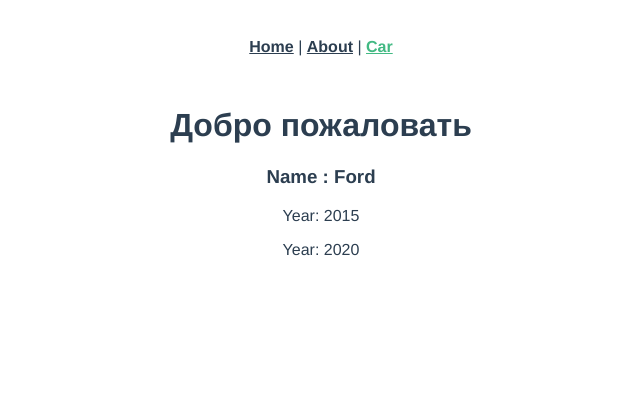
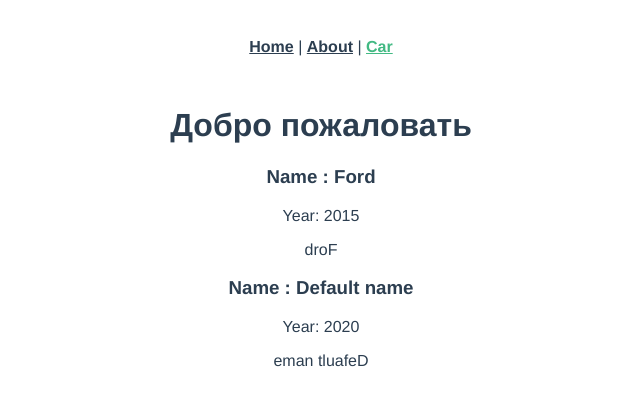
Before and after one commit to Gordondalos/vue-cli, a Vue app: page /#/car in a window 1280 px wide. Shown: the top 406 px of the page, without its empty margins (319-959 px from the left). Built offline with nearby package versions, Linux system fonts and the light colour scheme.

Commit message:
Валидация передаваемых свойств

```diff
--- a/src/App.vue
+++ b/src/App.vue
@@ -6,17 +6,13 @@
       <router-link to="/car">Car</router-link>
     </div>
     <h1>{{msg}}</h1>
-
-    <app-car :carName="carName" :carYear="'2015'"></app-car>
-
+    <app-car :carName="carName" :carYear="2015"></app-car>
     <router-view/>
   </div>
 </template>
 
 <script>
-
   import Car from './components/car/car.vue'
-
   export default {
       components: {
           appCar: Car,
--- a/src/components/car/car.vue
+++ b/src/components/car/car.vue
@@ -2,21 +2,38 @@
     <div>
         <h3 v-if="carName">Name : {{carName}}</h3>
         <p>Year: {{year}}</p>
+        <p>{{reverseName}}</p>
     </div>
 </template>
 
 <script>
     export default {
-        props:{
-            carName: String,
-            carYear: String,
+        props: {
+            carName: {
+                type: String,
+                required: true,
+                default: 'Default name'
+            },
+            carYear: Number,
         },
+        // props: {
+        //     carName: String,
+        //     carYear: Number,
+        // },
+        // props: [
+        //     'carName', 'carYear'
+        // ],
         data() {
             return {
                 year: 2020
             }
         },
-        mounted(){
+        computed: {
+            reverseName() {
+                return this.carName.split('').reverse().join('');
+            }
+        },
+        mounted() {
             this.year = this.carYear ? this.carYear : '2020';
         }
     }
```
